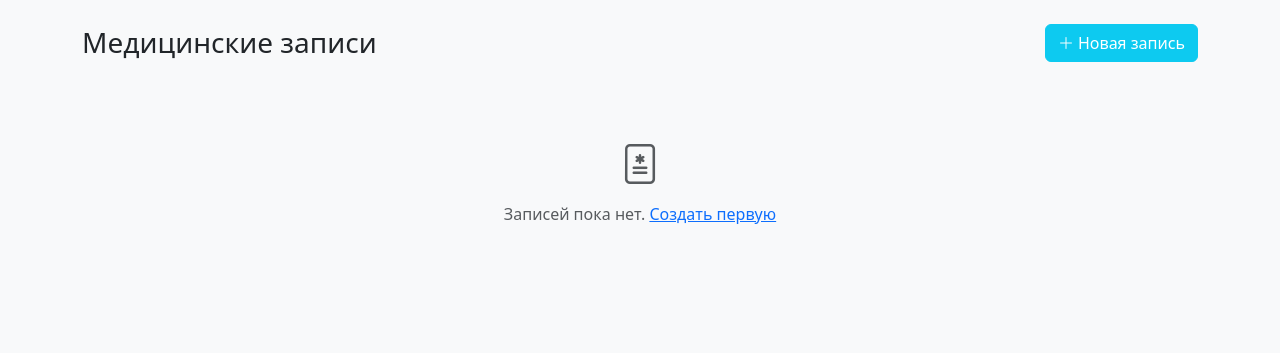
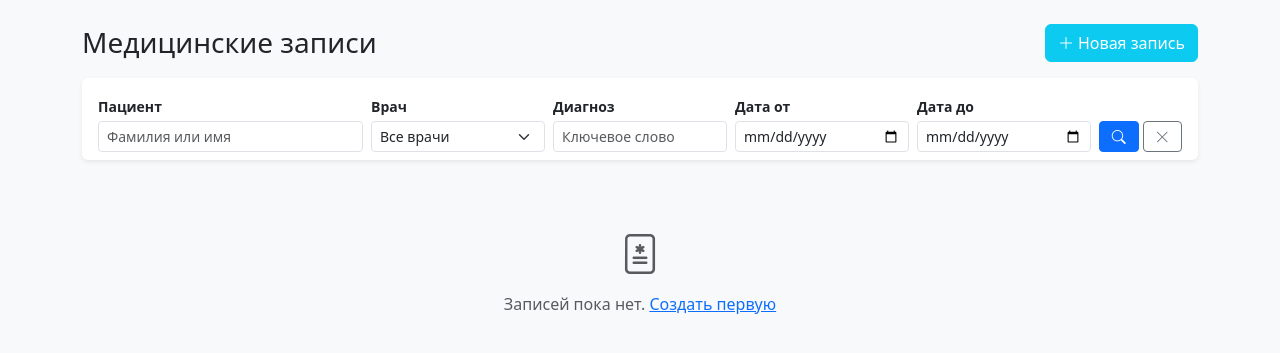
Before and after one commit to Liocko/MedicalApp, a Django app: template records/templates/records/list.html in a window 1280 px wide. Shown: the part 56-409 px from the top of the page. Run offline with Django 3.2, Linux system fonts and the light colour scheme; the template is opened without the code that fills it, so the values that code supplies are empty.

Commit message:
Simplify list UI and add filtering to records

```diff
--- a/patients/templates/patients/list.html
+++ b/patients/templates/patients/list.html
@@ -33,8 +33,6 @@
           <td>{{ patient.email|default:"—" }}</td>
           <td class="text-end">
             <a href="{% url 'patients:detail' patient.pk %}" class="btn btn-sm btn-outline-secondary">Карточка</a>
-            <a href="{% url 'patients:update' patient.pk %}" class="btn btn-sm btn-outline-primary">Изменить</a>
-            <a href="{% url 'patients:delete' patient.pk %}" class="btn btn-sm btn-outline-danger">Удалить</a>
           </td>
         </tr>
         {% endfor %}
--- a/records/templates/records/list.html
+++ b/records/templates/records/list.html
@@ -2,14 +2,59 @@
 {% block title %}Медицинские записи{% endblock %}
 {% block content %}
 
-<div class="d-flex justify-content-between align-items-center mb-4">
+<div class="d-flex justify-content-between align-items-center mb-3">
   <h1 class="h3 mb-0">Медицинские записи</h1>
   <a href="{% url 'records:create' %}" class="btn btn-info text-white">
     <i class="bi bi-plus-lg me-1"></i>Новая запись
   </a>
 </div>
 
+<div class="card border-0 shadow-sm mb-3">
+  <div class="card-body pb-2">
+    <form method="get" class="row g-2 align-items-end">
+      <div class="col-md-3">
+        <label class="form-label small fw-semibold mb-1">Пациент</label>
+        <input type="text" name="patient" class="form-control form-control-sm"
+               placeholder="Фамилия или имя" value="{{ f.patient }}">
+      </div>
+      <div class="col-md-2">
+        <label class="form-label small fw-semibold mb-1">Врач</label>
+        <select name="doctor" class="form-select form-select-sm">
+          <option value="">Все врачи</option>
+          {% for doc in doctors %}
+          <option value="{{ doc.pk }}" {% if f.doctor == doc.pk|stringformat:"s" %}selected{% endif %}>
+            {{ doc }}
+          </option>
+          {% endfor %}
+        </select>
+      </div>
+      <div class="col-md-2">
+        <label class="form-label small fw-semibold mb-1">Диагноз</label>
+        <input type="text" name="diagnosis" class="form-control form-control-sm"
+               placeholder="Ключевое слово" value="{{ f.diagnosis }}">
+      </div>
+      <div class="col-md-2">
+        <label class="form-label small fw-semibold mb-1">Дата от</label>
+        <input type="date" name="date_from" class="form-control form-control-sm" value="{{ f.date_from }}">
+      </div>
+      <div class="col-md-2">
+        <label class="form-label small fw-semibold mb-1">Дата до</label>
+        <input type="date" name="date_to" class="form-control form-control-sm" value="{{ f.date_to }}">
+      </div>
+      <div class="col-md-1 d-flex gap-1">
+        <button type="submit" class="btn btn-primary btn-sm w-100">
+          <i class="bi bi-search"></i>
+        </button>
+        <a href="{% url 'records:list' %}" class="btn btn-outline-secondary btn-sm w-100">
+          <i class="bi bi-x-lg"></i>
+        </a>
+      </div>
+    </form>
+  </div>
+</div>
+
 {% if records %}
+<div class="text-muted small mb-2 ps-1">Найдено: {{ records|length }}</div>
 <div class="card border-0 shadow-sm">
   <div class="table-responsive">
     <table class="table table-hover mb-0">
@@ -33,7 +78,6 @@
           <td class="text-muted small">{{ rec.created_at|date:"d.m.Y" }}</td>
           <td class="text-end">
             <a href="{% url 'records:detail' rec.pk %}" class="btn btn-sm btn-outline-secondary">Открыть</a>
-            <a href="{% url 'records:update' rec.pk %}" class="btn btn-sm btn-outline-primary">Изменить</a>
             <a href="{% url 'records:delete' rec.pk %}" class="btn btn-sm btn-outline-danger">Удалить</a>
           </td>
         </tr>
@@ -45,7 +89,11 @@
 {% else %}
 <div class="text-center py-5 text-muted">
   <i class="bi bi-file-medical fs-1 d-block mb-2"></i>
-  Записей пока нет. <a href="{% url 'records:create' %}">Создать первую</a>
+  {% if f %}
+    По вашему запросу ничего не найдено. <a href="{% url 'records:list' %}">Сбросить фильтр</a>
+  {% else %}
+    Записей пока нет. <a href="{% url 'records:create' %}">Создать первую</a>
+  {% endif %}
 </div>
 {% endif %}
 
```
Also changed, not shown: records/views.py (+38 -1 lines).
